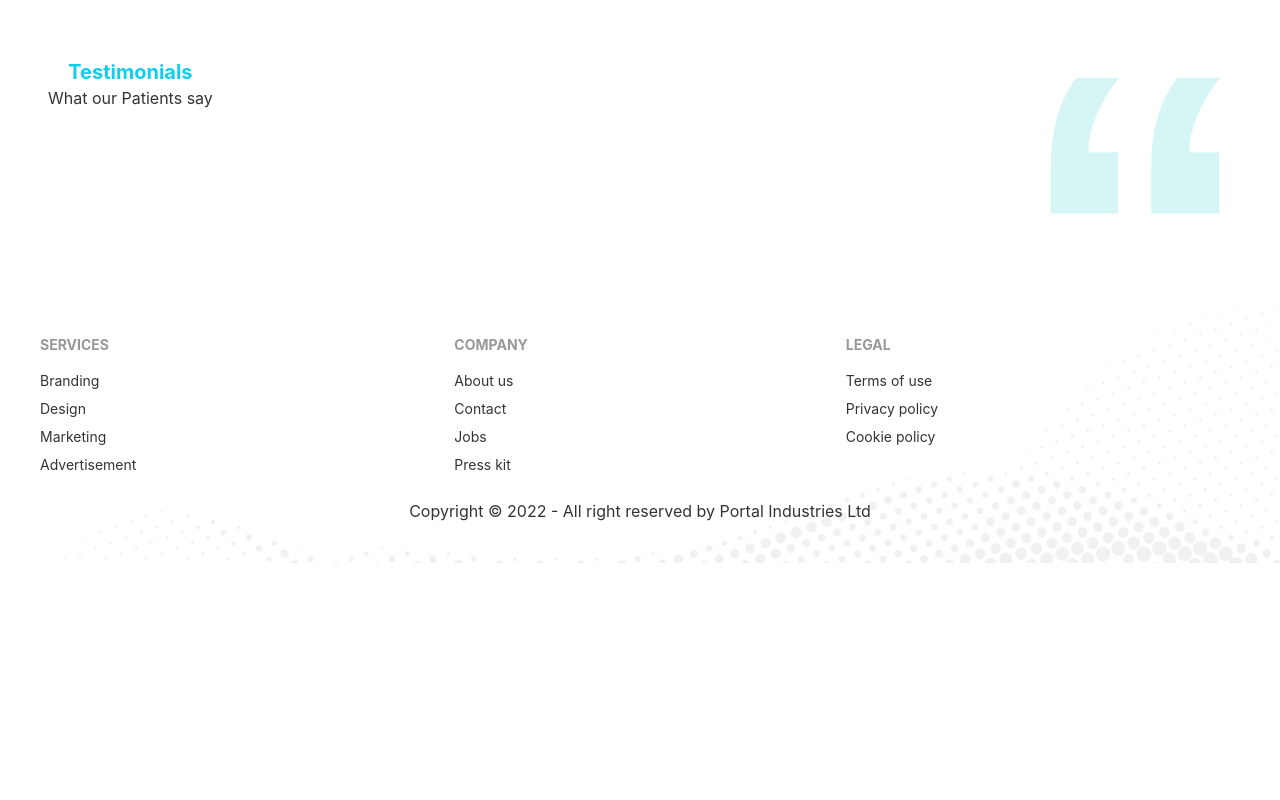
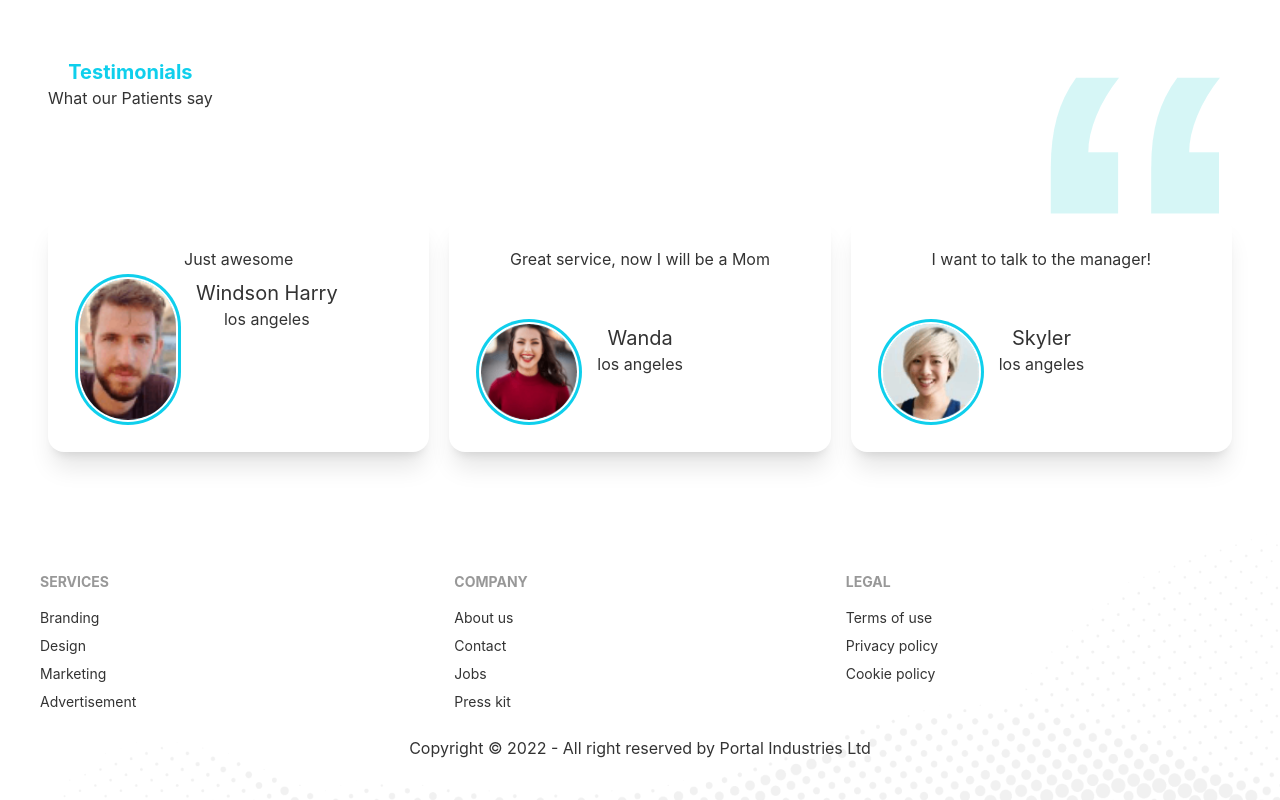
Before and after one commit to ahnafwarith/doctors-portal-client, a React (Create React App) app: page / in a window 1280 px wide. Shown: the part 3037-3837 px from the top of the page. Before the commit the page ends 3600 px from the top, so only its background shows below. Built offline with nearby package versions, Linux system fonts and the light colour scheme.

Commit message:
finished

```diff
--- /dev/null
+++ b/src/Pages/Home/Review/Review.js
@@ -0,0 +1,24 @@
+import React from 'react';
+
+const Review = ({ review }) => {
+    return (
+        <div class="card lg:max-w-lg bg-base-100 shadow-xl">
+            <div class="card-body">
+                <p>{review.review}</p>
+                <div className='flex items-center'>
+                    <div class="avatar">
+                        <div class="w-24 rounded-full ring ring-primary ring-offset-base-100 ring-offset-2 mr-5">
+                            <img src={review.img} alt='' />
+                        </div>
+                        <div >
+                            <h1 className='text-xl'>{review.name}</h1>
+                            <p>{review.location}</p>
+                        </div>
+                    </div>
+                </div>
+            </div>
+        </div>
+    );
+};
+
+export default Review;
--- a/src/Pages/Home/Testimonials/Testimonials.js
+++ b/src/Pages/Home/Testimonials/Testimonials.js
@@ -3,25 +3,29 @@ import quote from '../../../assets/icons/quote.svg'
 import person1 from '../../../assets/images/people1.png'
 import person2 from '../../../assets/images/people2.png'
 import person3 from '../../../assets/images/people3.png'
+import Review from '../Review/Review';
 
 const Testimonials = () => {
     const reviews = [
         {
             _id: 1,
             name: 'Windson Harry',
-            review: 'forever grateful',
+            review: 'Just awesome',
+            location: 'los angeles',
             img: person1
         },
         {
             _id: 2,
-            name: 'Peter Parker',
-            review: 'good service',
+            name: 'Wanda',
+            review: 'Great service, now I will be a Mom',
+            location: 'los angeles',
             img: person2
         },
         {
             _id: 3,
-            name: 'Tony Stark',
-            review: 'got healed fast',
+            name: 'Skyler',
+            review: 'I want to talk to the manager!',
+            location: 'los angeles',
             img: person3
         }
     ]
@@ -34,8 +38,8 @@ const Testimonials = () => {
                 </div>
                 <div><img className='lg:w-48 w-24' src={quote} alt="" /></div>
             </div>
-            <div>
-
+            <div className='grid grid-cols-1 lg:grid-cols-3 gap-5'>
+                {reviews.map(review => <Review key={review._id} review={review}></Review>)}
             </div>
         </div>
     );
```
